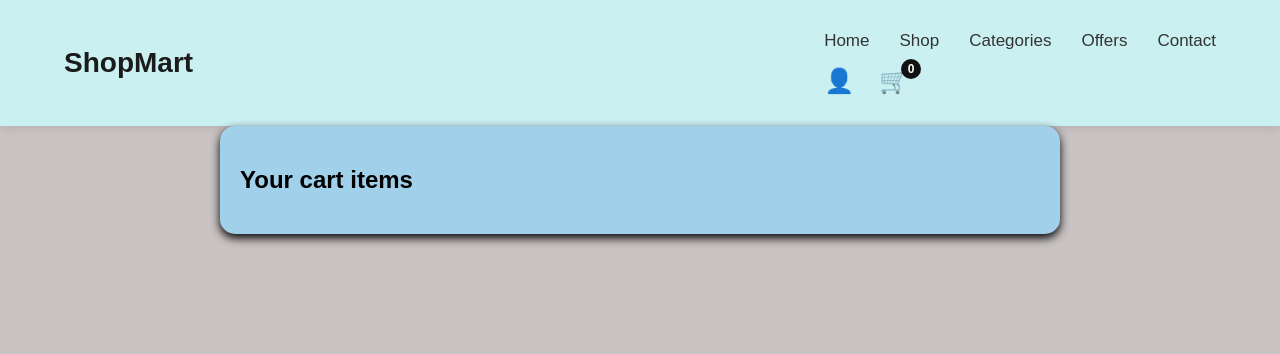
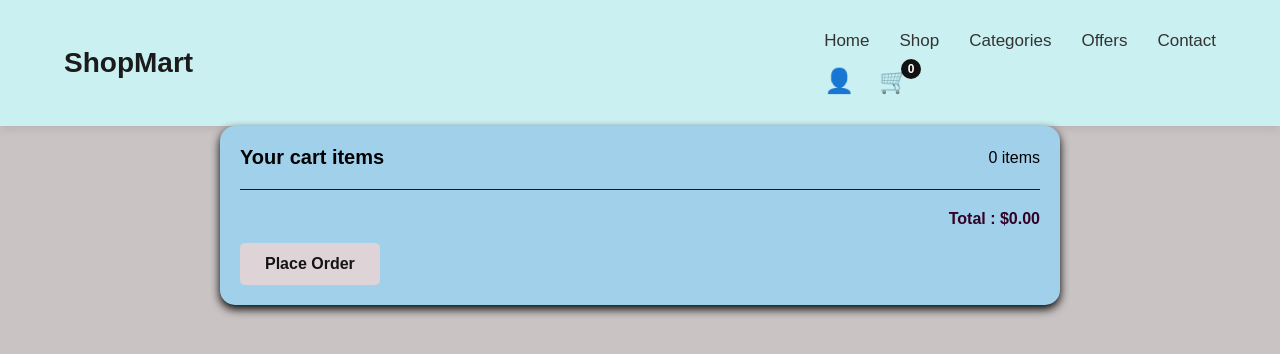
Before and after one commit to devNiharikaS/React-redux-toolkit, a React (Vite) app: page /cart in a window 1280 px wide. Shown: the top 354 px of the page. Built offline with nearby package versions, Linux system fonts and the light colour scheme.

Commit message:
Added Cart List Components

```diff
--- a/package.json
+++ b/package.json
@@ -3,6 +3,7 @@
   "private": true,
   "version": "0.0.0",
   "type": "module",
+  "author": "Niharika Singh",
   "scripts": {
     "dev": "vite",
     "build": "vite build",
--- a/src/App.css
+++ b/src/App.css
@@ -162,7 +162,7 @@ header {
 .price {
     font-size: 16px;
     font-weight: bold;
-    color: #ff6600;
+    color: #382a21;
 }
 
 .rating {
@@ -190,8 +190,55 @@ header {
     padding: 20px;
     border-radius: 15px;
     box-shadow: 0px 4px 10px rgba(0, 0, 0, 1);
+    margin-bottom: 100px;
 }
 
 .cart-header{
+    display: flex;
+    justify-content: space-between;
+    align-items: center;
+    margin-bottom: 20px;
+    padding-bottom: 20px;
+    border-bottom: 1px solid #181a18;
+}
+
+.cart-header h2{
+font-size: 20px;
+margin: 0;
 
 }
+
+.cart-item
+{
+    display: flex;
+    align-items: center;
+    justify-content: space-between;
+    padding: 15px;
+    border-bottom: 1px solid #100f0c;
+}
+.item-info{
+    display: flex;
+    align-items: center;
+    gap: 15px;
+}
+
+.item-info img{
+    width: 70px;
+    height: 70px;
+    object-fit: cover;
+    border-radius: 10px;
+}
+
+.item-actions{
+    font-size: 16px;
+    font-weight: bold;
+    margin-bottom: 10px;
+    display: block;
+}
+.cart-footer{
+    text-align: right;
+    margin-bottom: 15px;
+    font-weight: bold;
+    color: #320226;
+
+}
--- a/src/Cartlist.jsx
+++ b/src/Cartlist.jsx
@@ -1,17 +1,53 @@
-import { useSelector } from "react-redux"
+import { useEffect, useState } from "react";
+import { useDispatch, useSelector } from "react-redux";
+import { clearallitem, removeItem } from "./redux/slice";
+import { useNavigate } from "react-router-dom";
+
 
 export default function Cartlist() {
-    const cartSelector = useSelector((state) => state.cart.items)
+    const cartSelector = useSelector((state) => state.cart.items);
     console.log(cartSelector);
+    const [cartItems, setCartItems] = useState(cartSelector);
+
+useEffect(()=>{
+setCartItems(cartSelector);
+
+},[cartSelector]);
+
+    const dispatch=useDispatch()
+    const navigate=useNavigate()
+    const manageQuantity = (id, q) => {
+
+        let quantity = parseInt(q) > 1 ? parseInt(q) : 1
+        const cartTempItems = cartSelector.map((item) => {
+            return item.id == id ?
+                { ...item, quantity } : item
+        })
+
+        setCartItems(cartTempItems);
+    }
+
+
+const handlePlaceOrder=()=>{
+    localStorage.clear();
+    dispatch(clearallitem())
+    alert("Order Placed")
+    navigate("/")
+}
+
+
     return <>
         <div className="cart-container">
             <div className="cart-header">
                 <h2> Your cart items </h2>
+                <span>
+                    {cartItems.length} items
+                </span>
 
             </div>
             {
-                cartSelector.length > 0 ? cartSelector.map((item) => (
-                    <div key={item.id}>
+                cartItems.length > 0 ? cartItems.map((item) => (
+                    <div key={item.id} className="cart-item">
                         <div className="item-info">
                             <img src={item.thumbnail} />
                             <div className="item-details">
@@ -22,15 +58,29 @@ export default function Cartlist() {
 
                         </div>
                         <div className="item-actions">
-                            <span className="price">{item.price}</span>
-                            <button className="btn">Remove</button>
+                            <div style={{ display: 'flex' }}>
+
+                                <div>
+
+                                    <input onChange={(e) => manageQuantity(item.id, e.target.value)} value={item.quantity ? item.quantity : 1} style={{ margin: '15px' }} type="number" placeholder="enter quantity" />
+                                    $<span className="price">{(item.quantity ? item.price * item.quantity : item.price).toFixed(2)}</span>
+                                    <button onClick={()=>dispatch(removeItem(item))} className="btn">Remove</button>
+                                </div>
+                            </div>
                         </div>
 
                     </div>
                 ))
                     : null
             }
+            <div className="cart-footer">
+                Total : ${cartItems.reduce((sum, item) => { return item.quantity ? sum + item.price * item.quantity : sum + item.price; }, 0).toFixed(2)}
+            </div>
+<button onClick={handlePlaceOrder
 
+} className="btn">
+Place Order
+</button>
         </div>
     </>
 
--- a/src/product.jsx
+++ b/src/product.jsx
@@ -1,6 +1,6 @@
 import { useDispatch, useSelector } from "react-redux"
 import images from "./assets/constansts/imges"
-import { additem,removeitem} from "./redux/slice";
+import { additem,removeItem} from "./redux/slice";
 import { useEffect } from "react";
 import { fetchProducts } from './redux/productSlice'
 const Product = () => {
@@ -11,7 +11,6 @@ const Product = () => {
     }, []
     )
     const productSelector = useSelector((state) => state.products?.items || [])
-    console.log(productSelector);
 
      const cartSelector = useSelector((state)=>state.cart.items);
     console.log(cartSelector.length);
@@ -19,7 +18,7 @@ const Product = () => {
     return (
         <div className="grid">
             {
-                productSelector.length && productSelector.map((item) => (
+                productSelector.length>0  && productSelector.map((item) => (
                     <div key={item.id} className="card">
                         <img src={item.thumbnail} />
                         <div className="content">
@@ -29,7 +28,7 @@ const Product = () => {
                             <div className="rating">{item.rating}</div>
                             {
                                 cartSelector.find(cartItem=>cartItem.id == item.id)?
-                                 <button onClick={()=>dispatch(removeitem(item))} className="btn remove-button">Remove from cart</button>
+                                 <button onClick={()=>dispatch(removeItem(item))} className="btn remove-button">Remove from cart</button>
                             :
                             <button onClick={()=>dispatch(additem(item))} className="btn">Add to cart</button>
 
--- a/src/redux/slice.js
+++ b/src/redux/slice.js
@@ -16,18 +16,19 @@ export const cart = createSlice({
             localStorage.setItem('cart',JSON.stringify(state.items))
         },
 
-        removeitem:(state,action) => {
+        removeItem:(state,action) => {
          const cartData= state.items.filter(item=> item.id!=action.payload.id);
          state.items=cartData;
-         localStorage.setItem('cart',JSON.stringify(cartData))
+         localStorage.setItem('cart',JSON.stringify(cartData));
         },
 
         clearallitem:(state) => {
-            state.value = 0;
+            state.items =[];
         }
 
     }
 
 })
-export const {additem,removeitem,clearallitem} = cart.actions
+export const {additem,removeItem,clearallitem} = cart.actions
+
 export default cart.reducer
```
Also changed, not shown: 1 other file (tests, documents, lock files or other folders).
